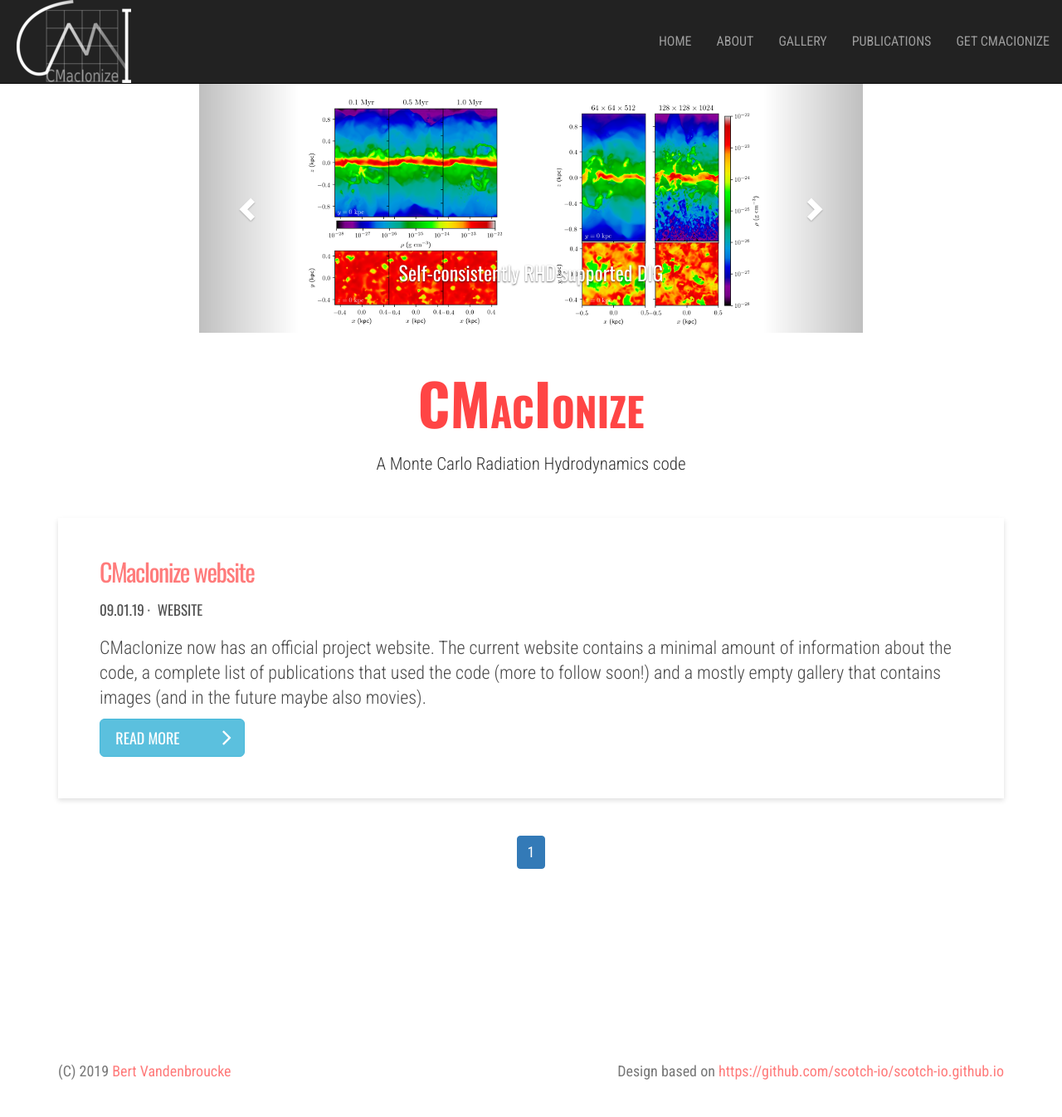
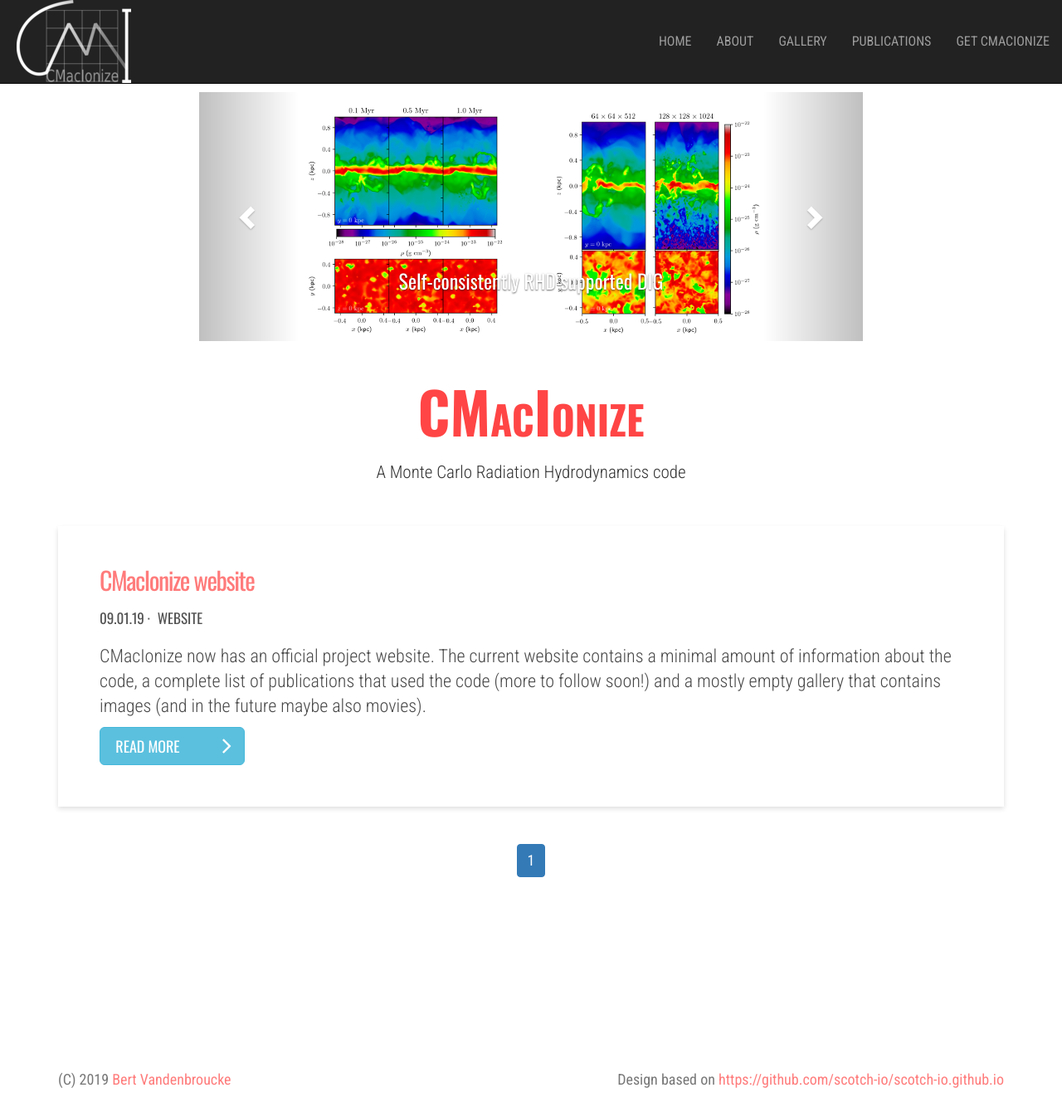
Before and after one commit to bwvdnbro/CMacIonize, a Jekyll site: the page built from index.html, in a window 1280 px wide and 1346 px high. Shown: the whole window at 83% size. Built offline with Jekyll 4.4.1, drawn with Linux system fonts in a browser that asks for light colours; nearby versions of some CDN libraries; the list of posts is cut into pages by our own code.

Commit message:
Added small top margin for carousel to make carousel look better on small devices.

```diff
--- a/css/style.scss
+++ b/css/style.scss
@@ -71,7 +71,7 @@
 .carousel-width {
     max-width: 800px;
     max-height: 300px;
-    margin: 0 auto 0;
+    margin: 10px auto 0;
 }
 .title-group {
     text-align: center;
```
